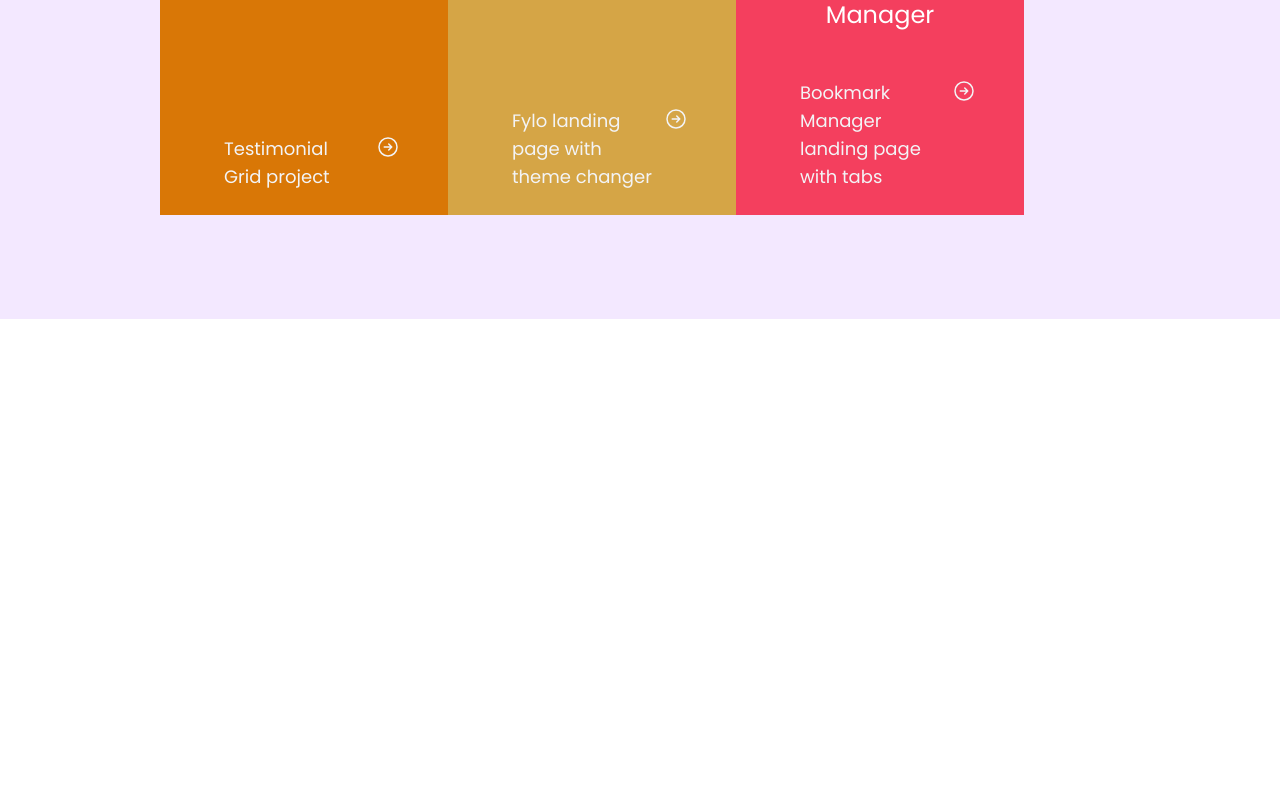
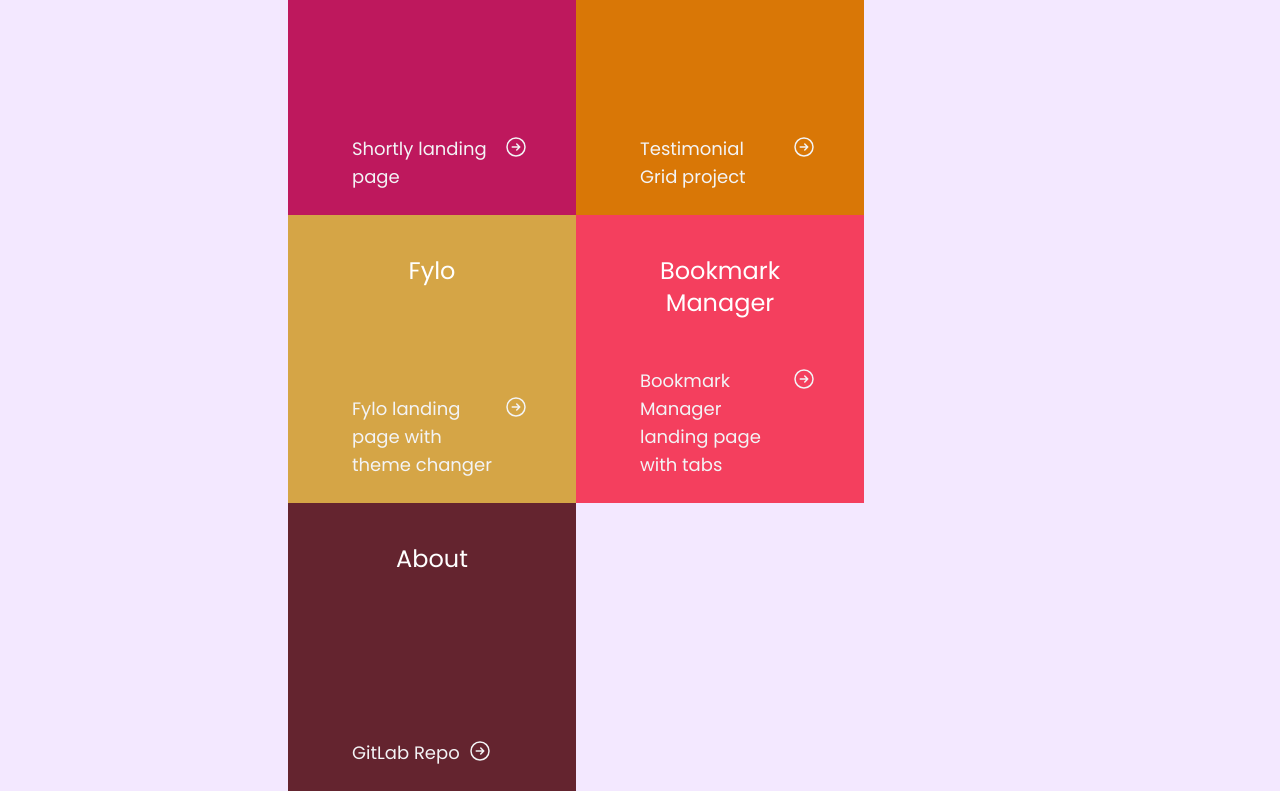
Before and after one commit to yokolet/tailwind-website-projects, a Vue app: page / in a window 1280 px wide. Shown: the part 481-1272 px from the top of the page. Before the commit the page ends 800 px from the top, so only its background shows below. Built offline with nearby package versions, Linux system fonts and the light colour scheme; a web font is replaced by a local one.

Commit message:
updates the top page to look better

```diff
--- a/src/components/GridView.vue
+++ b/src/components/GridView.vue
@@ -48,11 +48,13 @@ const menus = ref<IMenu[]>([
 </script>
 
 <template>
-<div class="bg-purple-100 my-auto md:min-h-screen w-screen pl-40 pr-40 pt-10">
-  <div class="flex items-center justify-center min-w-80 text-2xl md:text-4xl -ml-20 mb-10 text-purple-900">
+<div class="bg-purple-100 my-auto md:min-h-screen w-screen pl-40 pr-40 pt-10 font-poppins">
+  <div class="flex items-center justify-center min-w-80 text-2xl md:text-4xl -ml-20 mb-10 text-purple-900 font-bold">
     Tailwind Website Projects
   </div>
-  <div class="flex flex-col md:flex-row md:flex-wrap items-center justify-center md:justify-start">
+  <div
+      class="flex flex-col md:flex-row md:flex-wrap lg:max-w-6xl lg:mx-32 items-center justify-center md:justify-start"
+  >
     <div v-for="menu in menus">
       <router-link :to="menu.link_to">
         <div
@@ -73,6 +75,22 @@ const menus = ref<IMenu[]>([
         </div>
       </router-link>
     </div>
+    <div
+        class="relative items-center justify-center h-48 w-96 md:h-72 md:w-72 p-10
+          hover:opacity-70 duration-200 bg-[rgb(100,36,47)]"
+    >
+      <div class="text-2xl text-bold text-center text-white capitalize">About</div>
+      <div class="absolute px-2 left-4 bottom-8 md:bottom-6 text-lg text-gray-100">
+        <div class="flex flex-row pl-10 pr-10">
+          <a href="https://gitlab.com/yokolet/tailwind-website-projects">GitLab Repo</a>
+          <div class="ml-2">
+            <svg xmlns="http://www.w3.org/2000/svg" fill="none" viewBox="0 0 24 24" stroke-width="1.5" stroke="currentColor" class="size-6">
+              <path stroke-linecap="round" stroke-linejoin="round" d="m12.75 15 3-3m0 0-3-3m3 3h-7.5M21 12a9 9 0 1 1-18 0 9 9 0 0 1 18 0Z" />
+            </svg>
+          </div>
+        </div>
+      </div>
+    </div>
   </div>
 </div>
 </template>
```
